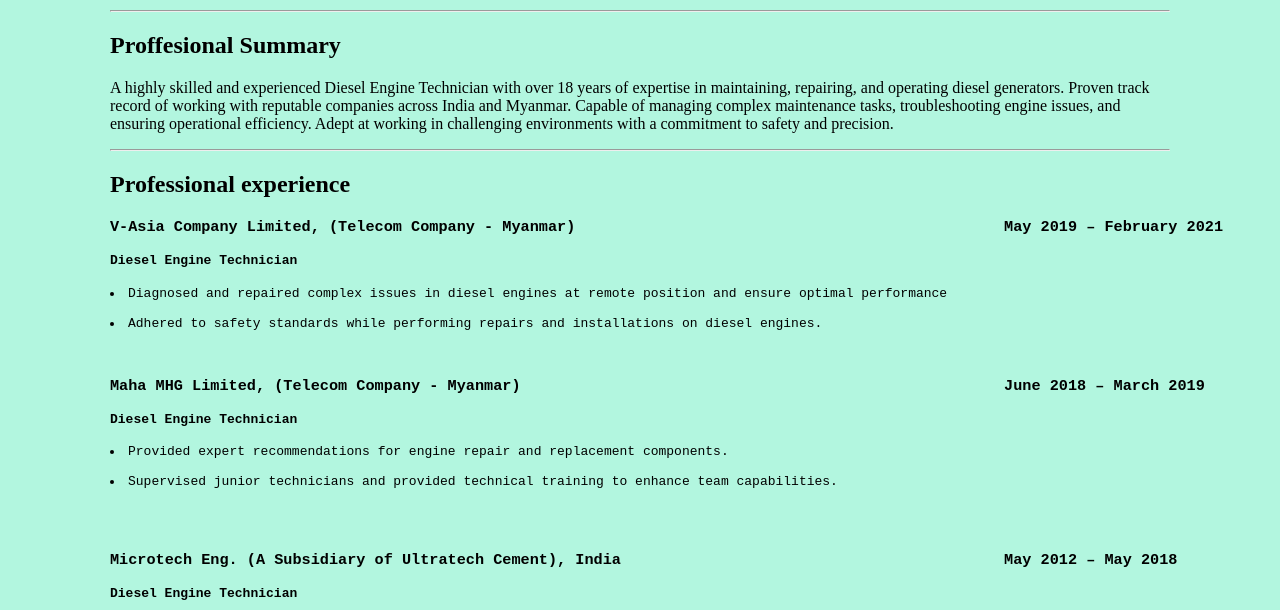
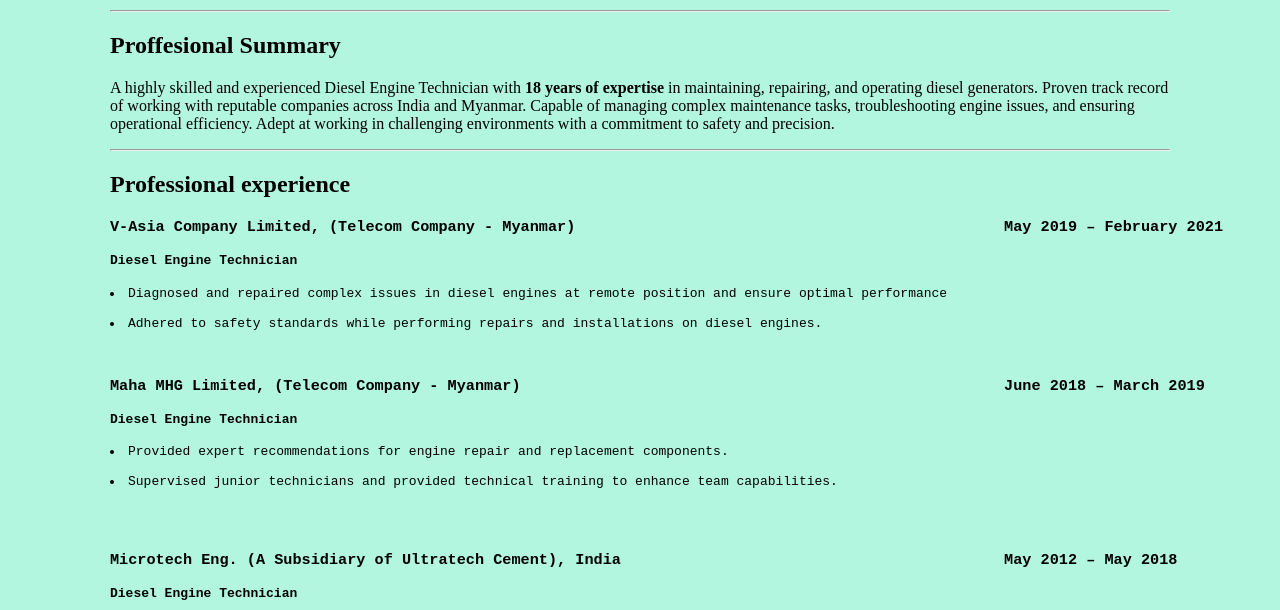
Before and after one commit to DharmvirSaini/Shilander-Kumar-Resume, a plain HTML site: page index.html in a window 1280 px wide. Shown: the part 190-800 px from the top of the page. Drawn offline with Linux system fonts and the light colour scheme.

Commit message:
Update index.html

```diff
--- a/index.html
+++ b/index.html
@@ -18,7 +18,7 @@
 Passport No.- C2117173            Mobile No. +91 9812518121          <a href="mailto:shilanderkumars@gmail.com">Email: shilanderkumars@gmail.com </a>             Address: Karnal-132114, Haryana(India) </pre></header>
     <hr>
     <h2>Proffesional Summary</h2>
-    <p>A highly skilled and experienced Diesel Engine Technician with over 18 years of expertise in maintaining,
+    <p>A highly skilled and experienced Diesel Engine Technician with <b>18 years of expertise</b> in maintaining,
         repairing, and operating diesel generators. Proven track record of working with reputable companies across
         India and Myanmar. Capable of managing complex maintenance tasks, troubleshooting engine issues, and
         ensuring operational efficiency. Adept at working in challenging environments with a commitment to safety
```
